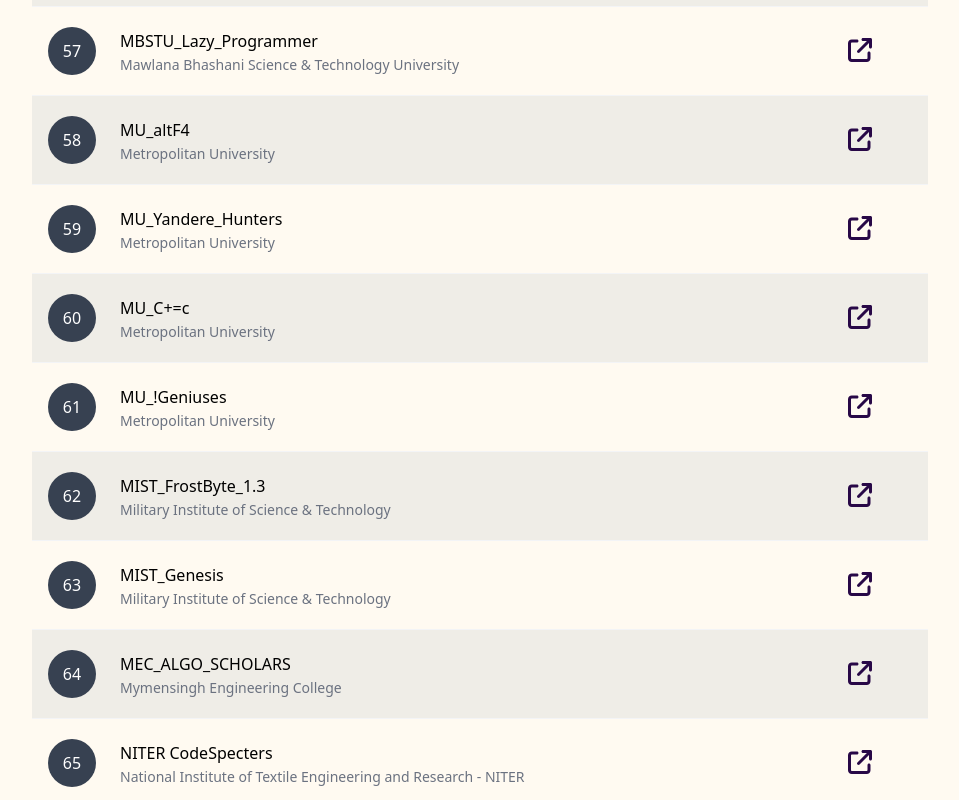
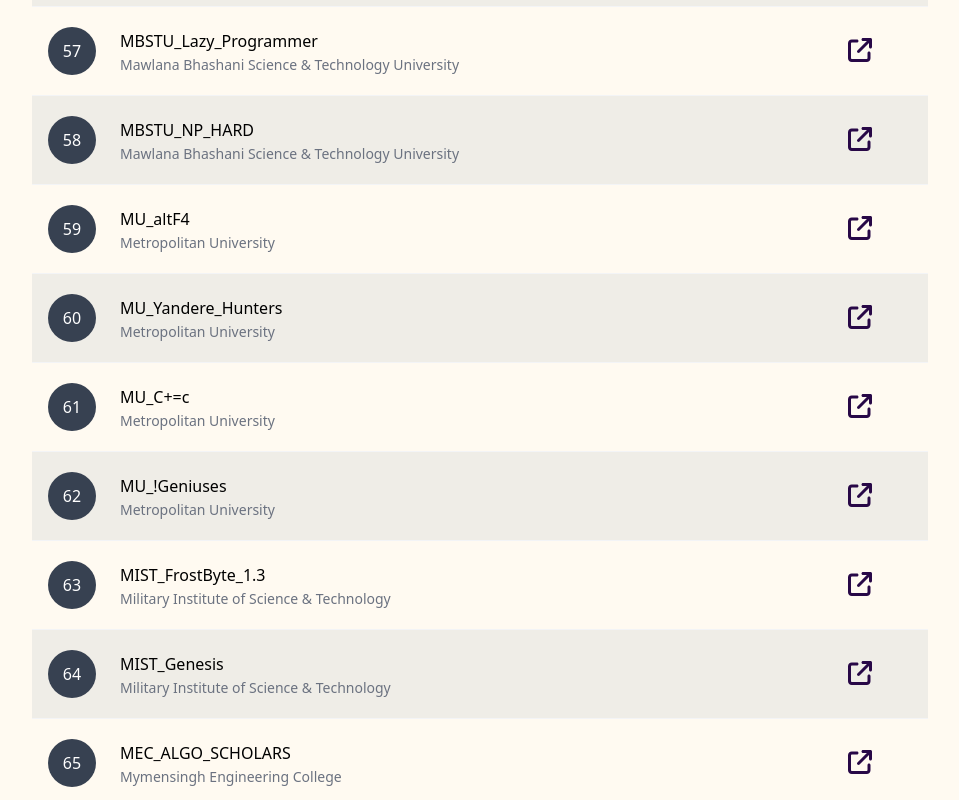
Before and after one commit to Mufassir-Chowdhury/cse-carnival, a React (Vite) app: page /iupc/selected_teams in a window 1280 px wide. Shown: the part 5300-6100 px from the top of the page, without its empty margins (160-1119 px from the left). Built offline with nearby package versions, Linux system fonts and the light colour scheme; a web font is replaced by a local one.

Commit message:
added another team to IUPC

```diff
--- a/src/data/iupcSelectedTeams.js
+++ b/src/data/iupcSelectedTeams.js
@@ -503,5 +503,10 @@
     "name": "JUST_TrinomialCodecast",
     "university": "Jessore University of Science & Technology",
     "url": "https://csecarnival.sust.edu.bd/payment/72b07600-7833-41d3-aeb9-a4f0fa3b4e6a"
+  },
+  {
+    "name": "MBSTU_NP_HARD",
+    "university": "Mawlana Bhashani Science & Technology University",
+    "url": "https://csecarnival.sust.edu.bd/payment/6d55907f-265d-4b20-8ab8-97911a494487"
   }
 ]
```
